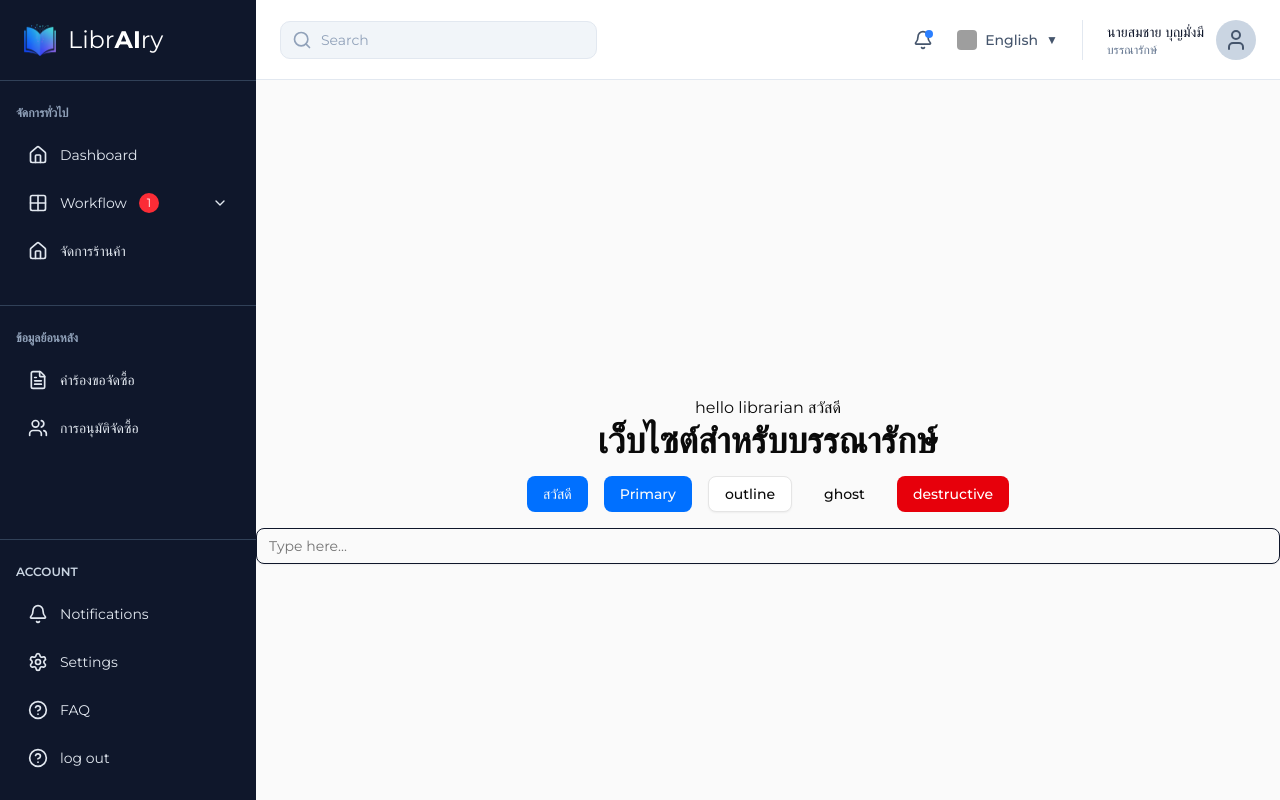
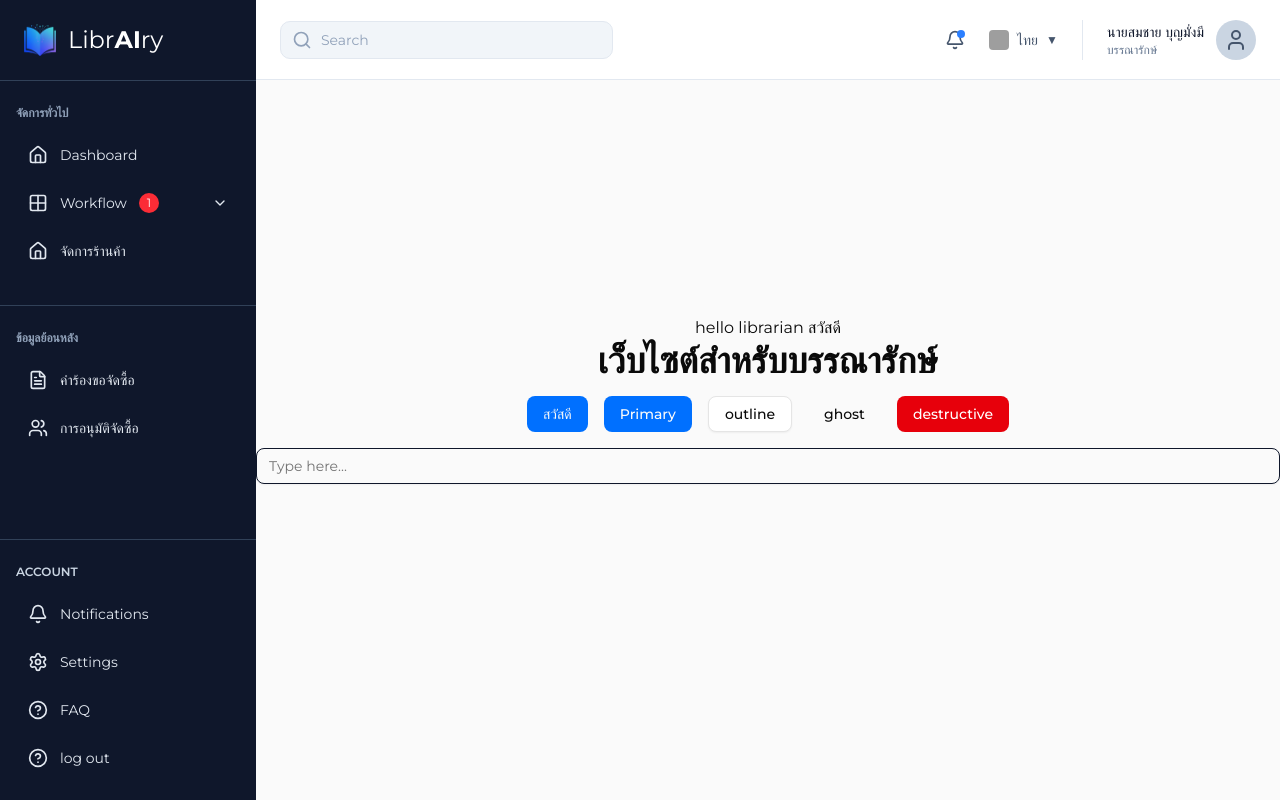
Before and after one commit to KaEnds/librarian-process-website, a Next.js app: page / in a window 1280 px wide. Built offline with nearby package versions, Linux system fonts and the light colour scheme; grey boxes are pictures that could not be loaded; a web font is replaced by a local one.

Commit message:
Fix layout

```diff
--- a/app/layout.tsx
+++ b/app/layout.tsx
@@ -34,9 +34,9 @@ export default function RootLayout({
       >
         <div className="flex h-screen">
           <Sidemenu />
-          <div className="flex-1 flex flex-col relative">
+          <div className="flex-1 relative">
             <Topmenu />
-            <main className="flex-1 overflow-hidden pt-20">
+            <main className="overflow-hidden">
               {children}
             </main>
           </div>
--- a/components/Topmenu.tsx
+++ b/components/Topmenu.tsx
@@ -4,7 +4,7 @@ import { useState } from 'react'
 import { Search, Bell, User } from 'lucide-react'
 
 function Topmenu() {
-  const [language, setLanguage] = useState('en')
+  const [language, setLanguage] = useState('th')
   const [openLanguageMenu, setOpenLanguageMenu] = useState(false)
 
   const languages = [
```
